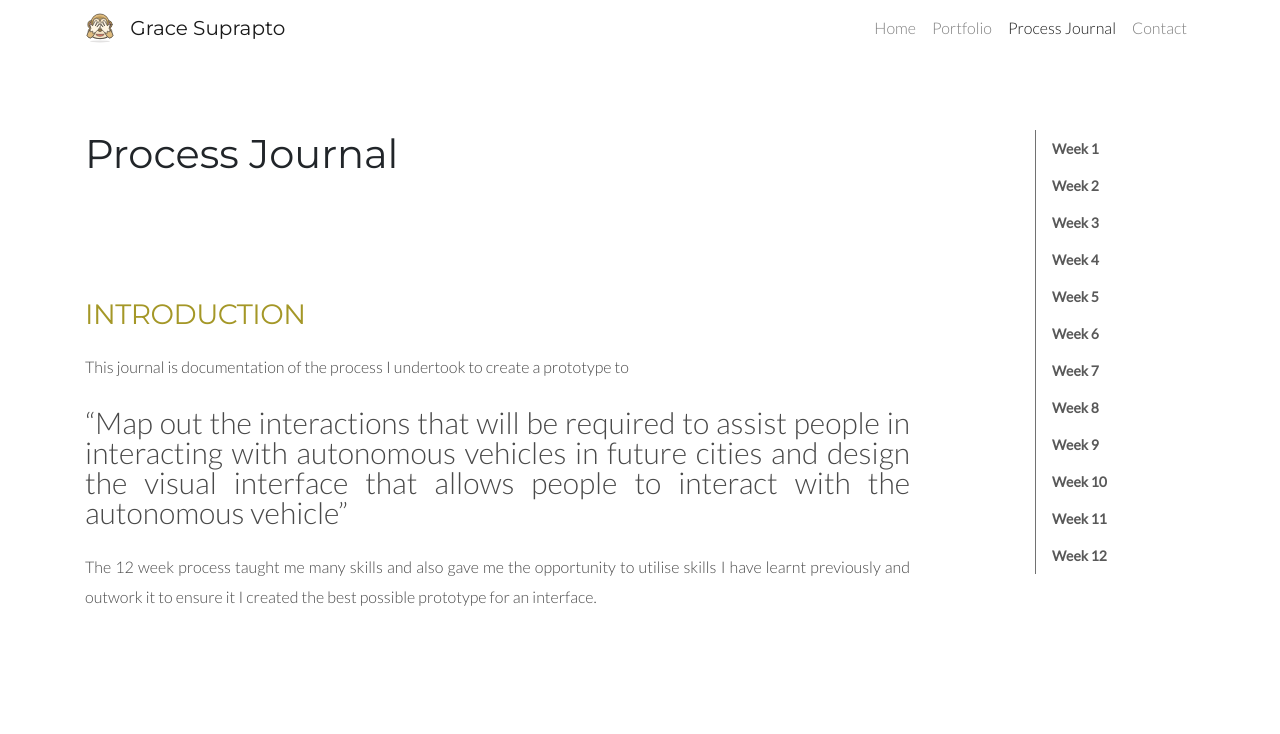
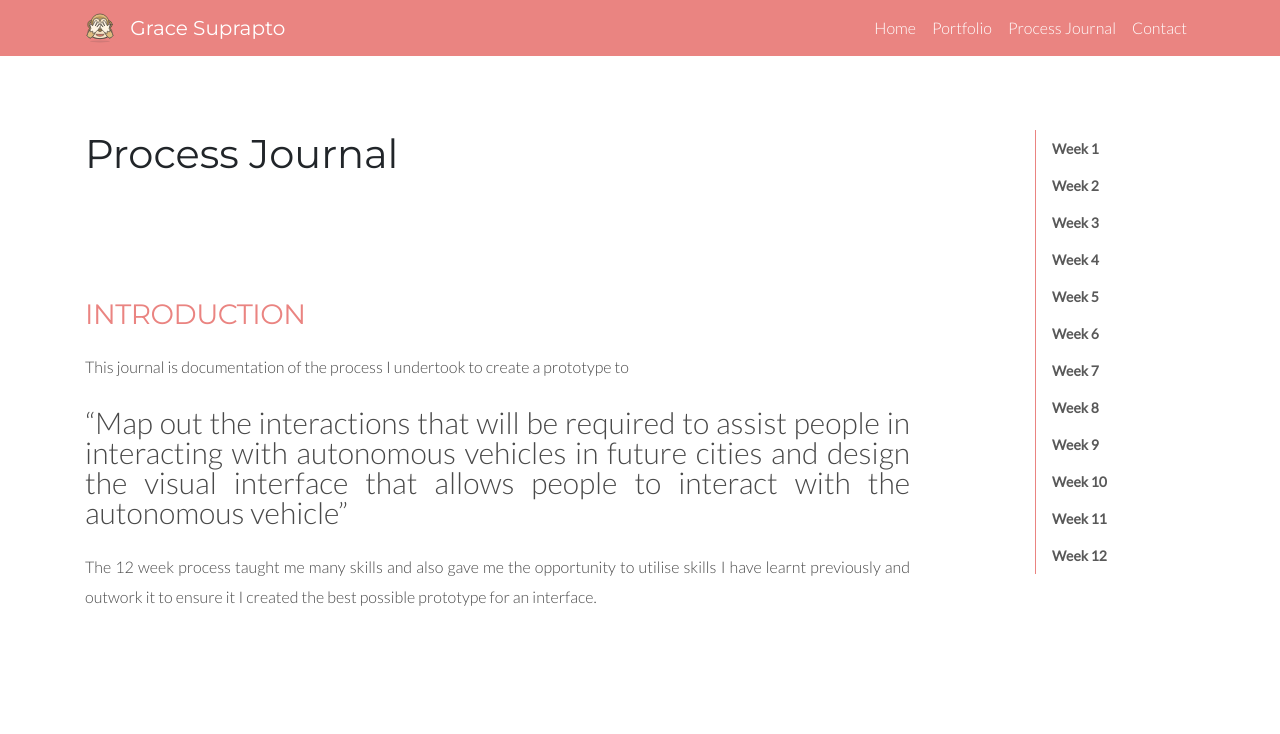
Before and after one commit to gracesuprapto/deco2200_portfolio, a plain HTML site: page process-journal.html in a window 1280 px wide. Shown: the top 734 px of the page. Drawn offline with nearby package versions, Linux system fonts and the light colour scheme.

Commit message:
nav bar colour

```diff
--- a/css/custom.css
+++ b/css/custom.css
@@ -31,20 +31,21 @@ img.nav-bar-img{
 }
 
 .navbar{
-	background-color: #fff;
-
+	background-color: #EA8481;
 }
 
 a.navbar-brand{
 	font-family:'Montserrat', Sans-Serif;
-	font-size:
+	font-size: 20px;
+	color: white !important;
+
 }
 
 /*Floating Nav*/
 .floating-nav{
 	position: fixed;
 	margin-top: 50px;
-	border-left: 1px solid #727272;
+	border-left: 1px solid #EA8481;
 }
 
 	a.float-nav-link{
@@ -53,6 +54,9 @@ a.navbar-brand{
 		font-size: 14px;
 		font-weight: 600;
 		text-align: left;
+	}
+	a.nav-item {
+		color: white !important;
 	}
 
 /*Image Rules*/
@@ -79,7 +83,7 @@ h1, h2, h3, h4, h5, h6 {
 
 	h3{
 		text-transform: uppercase;
-		color: #a49727;
+		color: #EA8481;
 		letter-spacing: -0.5px;
 	}
 
@@ -148,7 +152,6 @@ span.img-caption{
 	border-top: 1px solid #727272;
 }
 
-
 .col-md-large {
 	font-size: 30px;
 }
```
